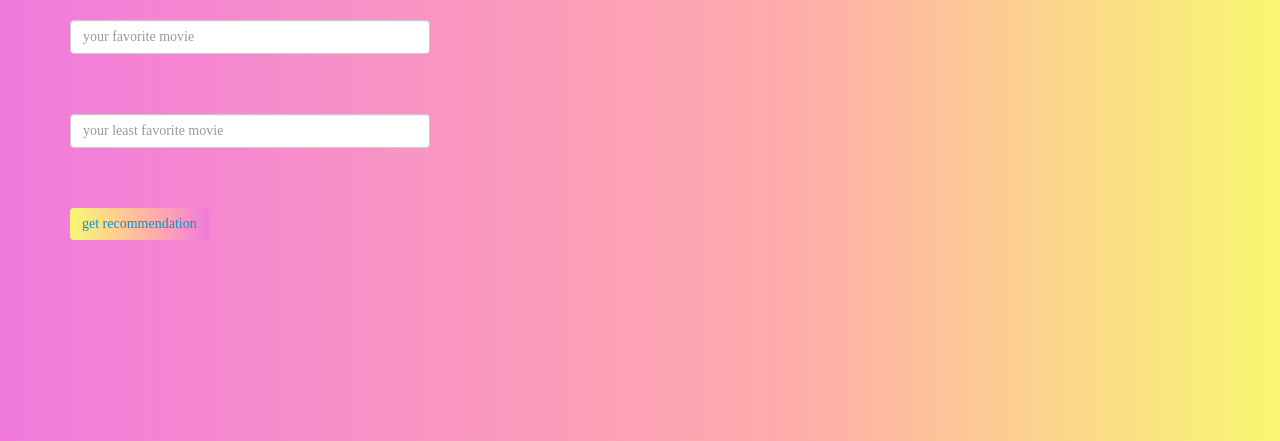
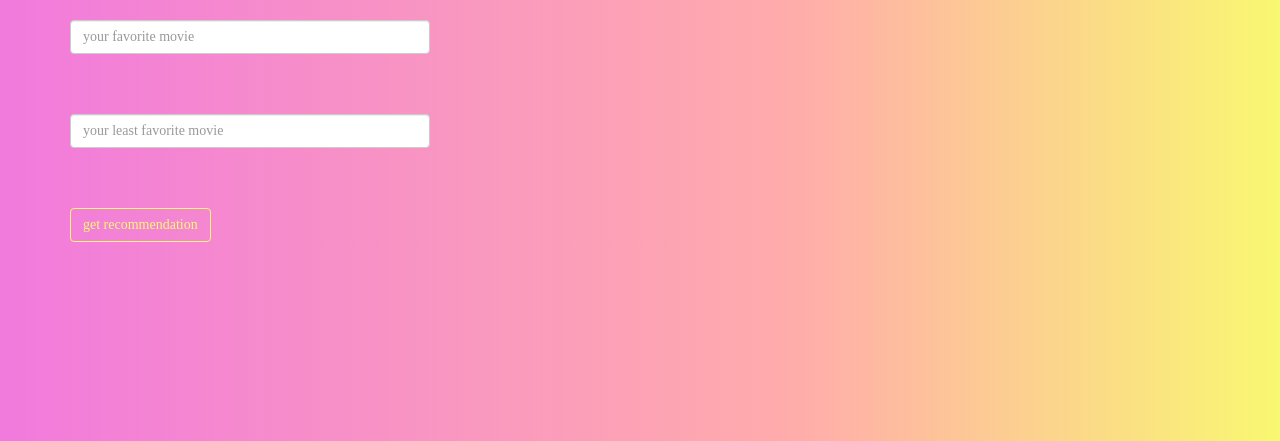
Before and after one commit to lelilia/movie_recommender, a Flask app: template templates/index.html in a window 1280 px wide. Shown: the part 50-491 px from the top of the page. Run offline with Flask 2, Linux system fonts and the light colour scheme; the template is opened without the code that fills it: values that come from a table or form of the project are taken from there, others are empty; parts of the project's set-up code (start-up, migrations or seed data) failed here and were passed over; some libraries are stand-ins or nearby versions; some web fonts are replaced.

Commit message:
some more css

```diff
--- a/forms.py
+++ b/forms.py
@@ -7,4 +7,4 @@ class InitialMovieRatingForm(FlaskForm):
     rating_best = RadioField(choices=[1,2,3,4,5], default=5)
     movie_worst = StringField('Worst Movie', validators=[DataRequired()], render_kw={"placeholder": "your least favorite movie", "class": "form-control form-control-sm"})
     rating_worst = RadioField(choices=[1,2,3,4,5], default=1)
-    submit = SubmitField('get recommendation', render_kw={"class": "btn btn-primary"})
+    submit = SubmitField('get recommendation', render_kw={"class": "btn btn-default"})
--- a/static/css/style.css
+++ b/static/css/style.css
@@ -25,9 +25,13 @@ body {
     background-color: rgba(249, 248, 113, 1);
 }
 
-.btn-primary {
-    background: rgb(241, 122, 221);
-    background: linear-gradient(90deg, rgba(249, 248, 113, 1) 0%, rgba(255, 172, 171, 1) 62%, rgba(241, 122, 221, 1) 100%);
-    border-style: none;
-    color: rgb(0, 149, 209);
+.btn-default {
+    color: rgba(249, 248, 113, 1);
+    background-color: rgba(164, 34, 250, 0);
+    border-color: rgba(249, 248, 113, 1);
 }
+.btn-default:hover {
+    color:rgb(144, 52, 167);
+    background-color: rgba(243, 187, 245, 0);
+    border-color:  rgb(144, 52, 167);
+}
```
